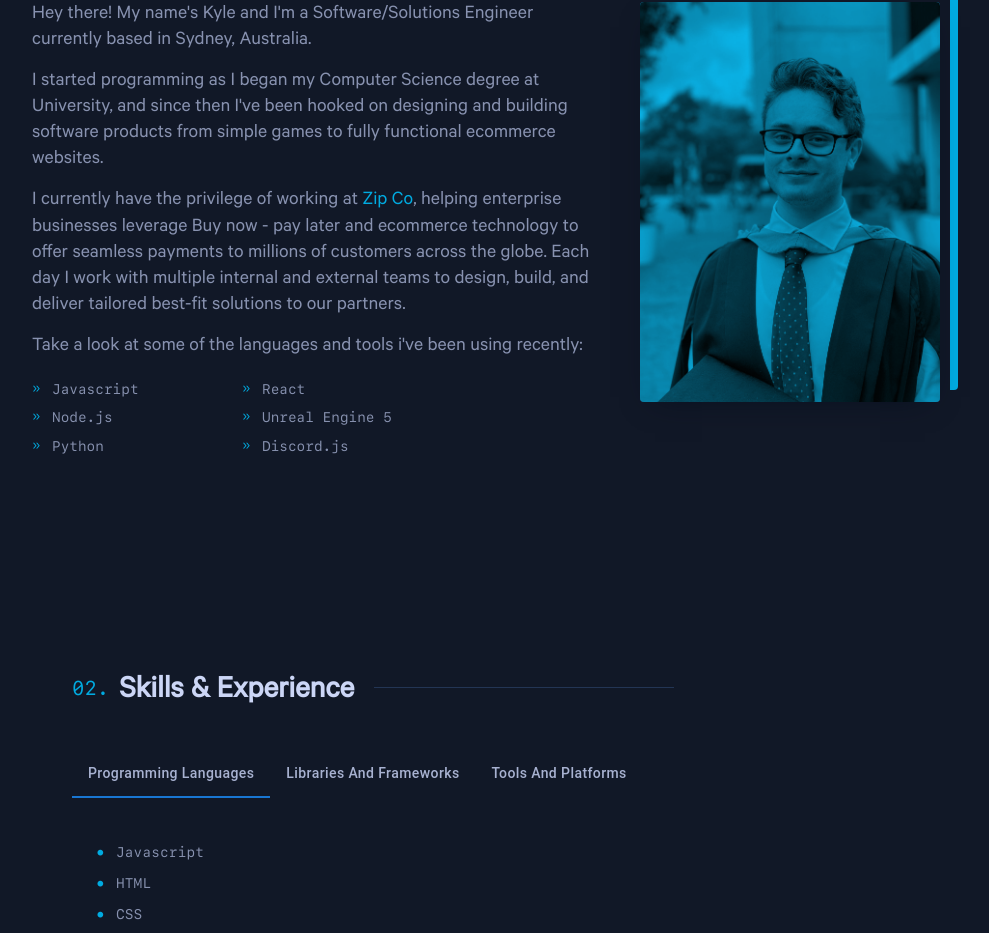
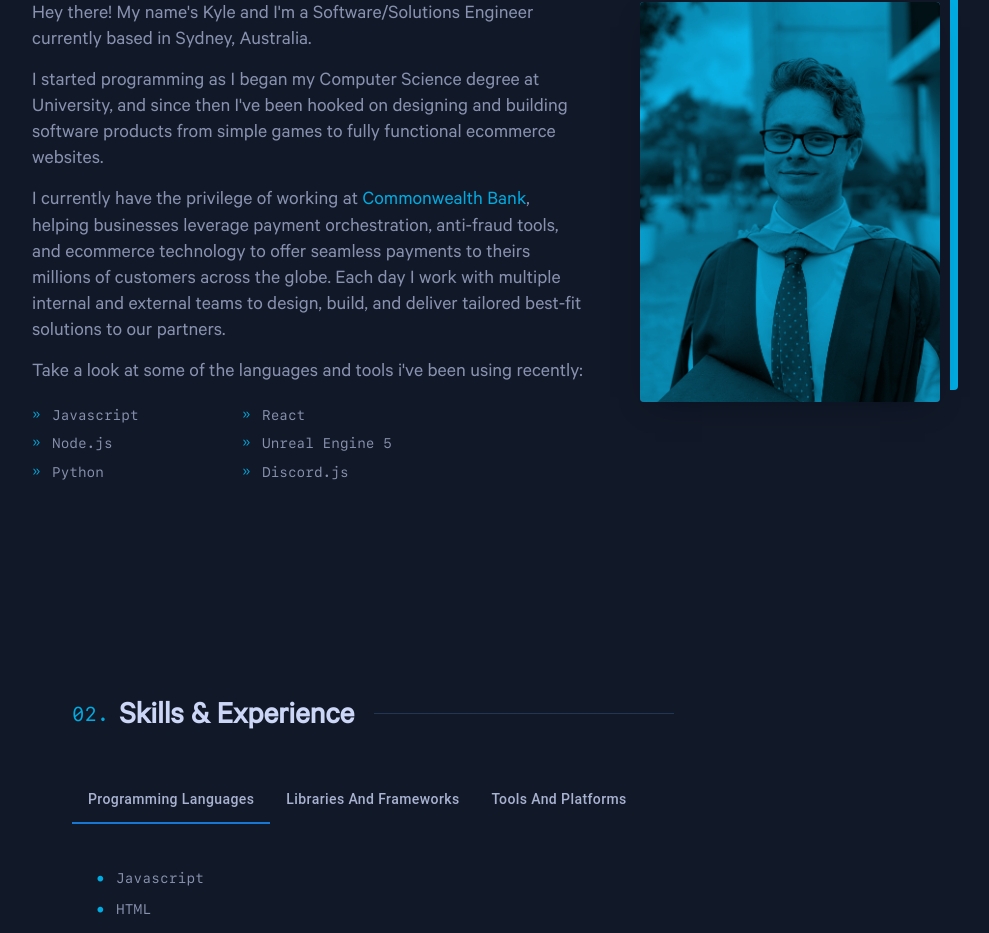
Before and after one commit to KyleMcSweeney3/myPortfolio, a React (Create React App) app: page / in a window 1280 px wide. Shown: the part 983-1916 px from the top of the page, without its empty margins (118-1107 px from the left). Built offline with nearby package versions, Linux system fonts and the light colour scheme.

Commit message:
Updated job title and company

```diff
--- a/src/components/sections/About.jsx
+++ b/src/components/sections/About.jsx
@@ -141,8 +141,8 @@ const About = () => {
                             from simple games to fully functional ecommerce websites.
                         </p>
                         <p>
-                            I currently have the privilege of working at <JobTitle href = "https://zip.co/au" target="_blank">Zip Co</JobTitle>, helping enterprise businesses leverage Buy now - pay later and ecommerce technology
-                            to offer seamless payments to millions of customers across the globe. Each day I work with multiple internal and external teams to design,
+                            I currently have the privilege of working at <JobTitle href = "https://www.commbank.com.au/" target="_blank">Commonwealth Bank</JobTitle>, helping businesses leverage payment orchestration, anti-fraud tools, and ecommerce technology
+                            to offer seamless payments to theirs millions of customers across the globe. Each day I work with multiple internal and external teams to design,
                             build, and deliver tailored best-fit solutions to our partners.
                         </p>
                         <p>Take a look at some of the languages and tools i've been using recently: </p>
```
